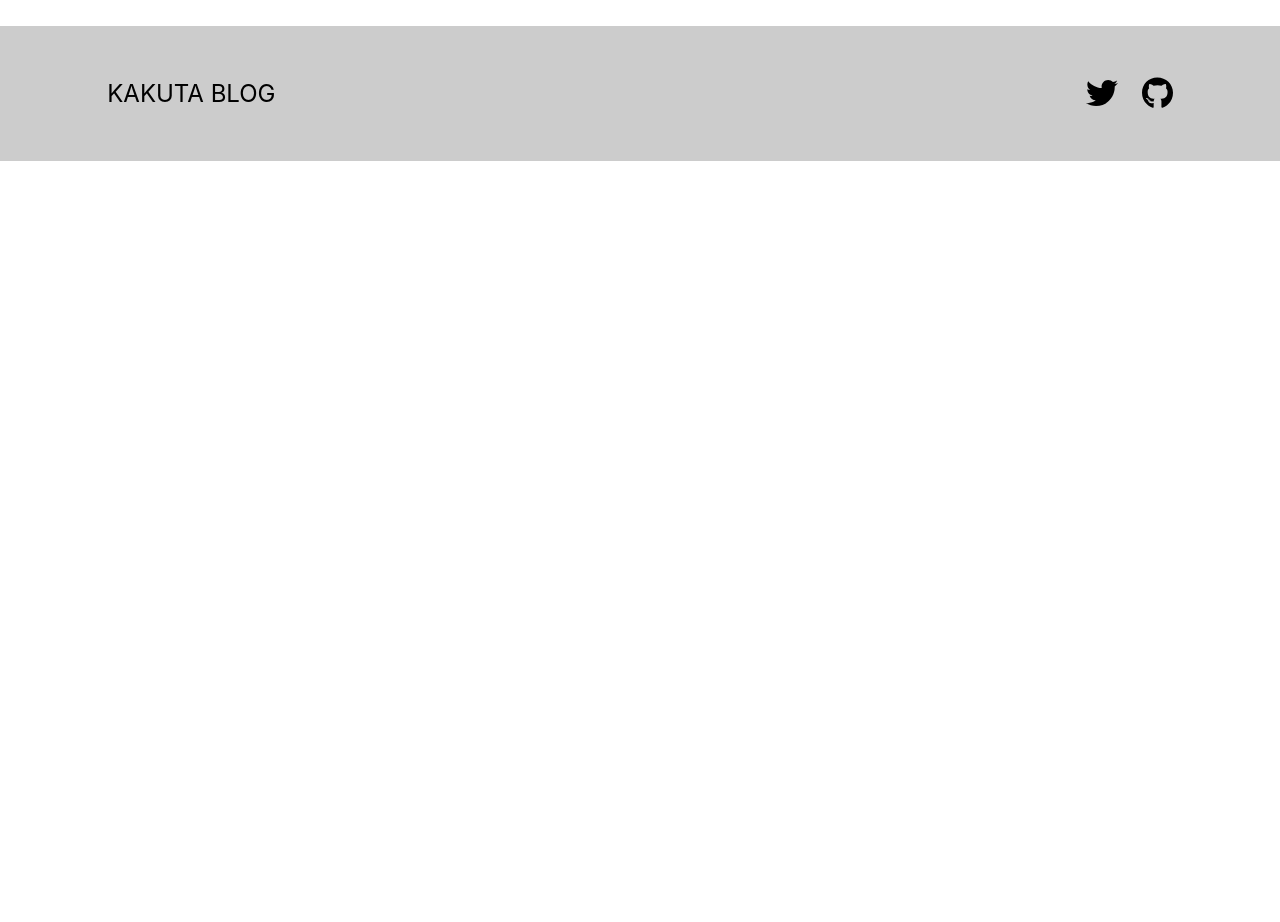
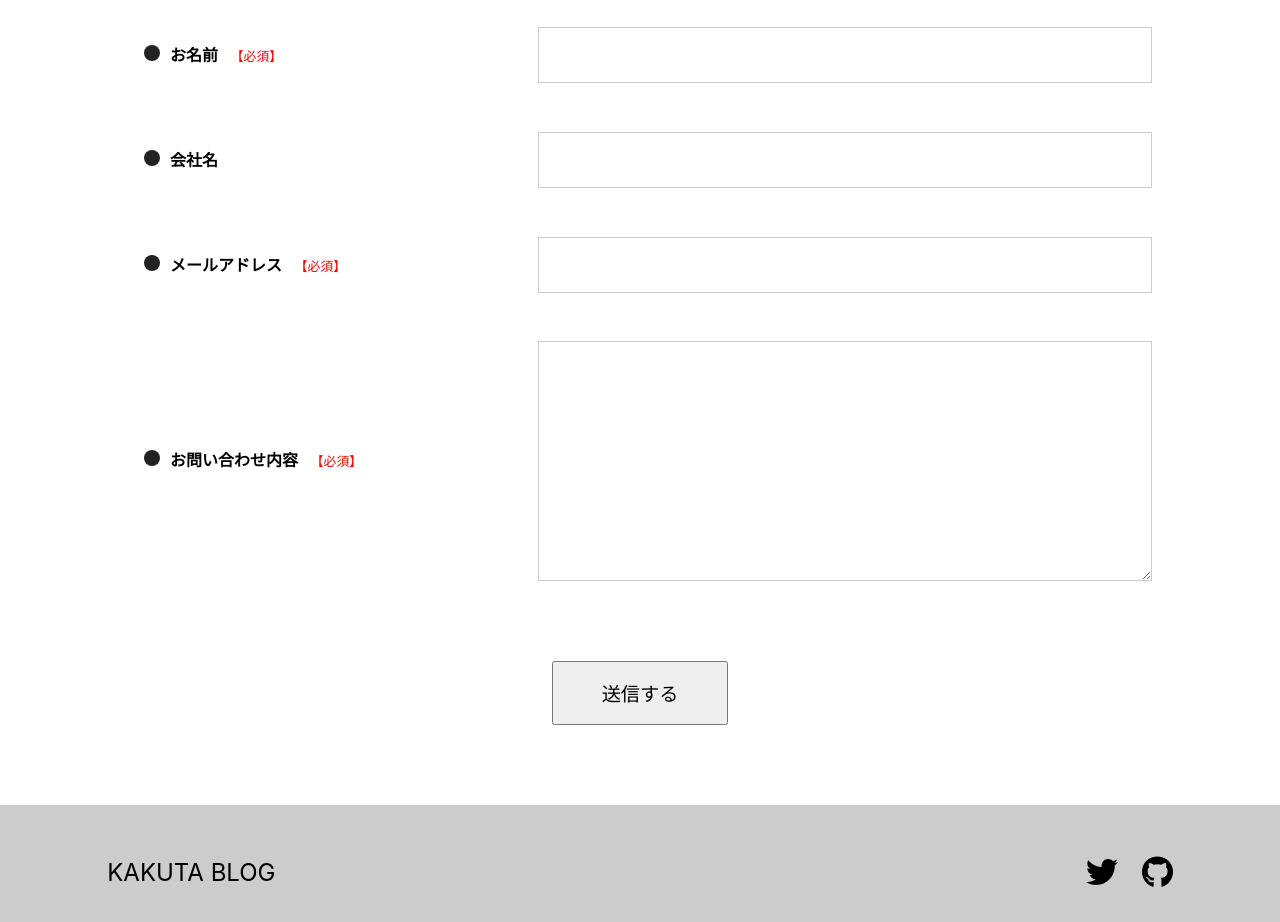
Before and after one commit to kakuta0915/kakuta-tech-blog, a Next.js app: page /contact in a window 1280 px wide. Shown: the part 660-1582 px from the top of the page. Before the commit the page ends 821 px from the top, so only its background shows below. Built offline with nearby package versions, Linux system fonts and the light colour scheme; no server answers.

Commit message:
✨ contact.jsxにformコンポーネントを追加した

```diff
--- a/pages/contact.jsx
+++ b/pages/contact.jsx
@@ -3,6 +3,7 @@
 import Meta from '@/src/components/meta/meta'
 import Container from '@/src/components/container/container'
 import Hero from '@/src/components/hero/hero'
+import Form from '@/src/components/form/form'
 
 export default function Contact() {
   return (
@@ -14,6 +15,41 @@ export default function Contact() {
         />
         <Hero title="CONTACT" subtitle="お問い合わせ" imageOn />
       </Container>
+
+      <Form>
+        <form>
+          <ul>
+            <li>
+              <label for="username">
+                お名前
+                <span>【必須】</span>
+              </label>
+              <input type="text" id="username" name="username" />
+            </li>
+            <li>
+              <label for="company">会社名</label>
+              <input type="text" id="company" name="company" />
+            </li>
+            <li>
+              <label for="email">
+                メールアドレス
+                <span>【必須】</span>
+              </label>
+              <input type="email" id="email" name="email" />
+            </li>
+            <li>
+              <label for="detail">
+                お問い合わせ内容
+                <span>【必須】</span>
+              </label>
+              <textarea id="detail" name="detail"></textarea>
+            </li>
+          </ul>
+        </form>
+        <button type="submit" value="送信">
+          送信する
+        </button>
+      </Form>
     </>
   )
 }
--- /dev/null
+++ b/src/components/form/form.jsx
@@ -0,0 +1,7 @@
+// フォーム
+
+import styles from './form.module.css'
+
+export default function Form({ children }) {
+  return <div className={styles.form}>{children}</div>
+}
--- /dev/null
+++ b/src/components/form/form.module.css
@@ -0,0 +1,66 @@
+.form {
+  width: 80%;
+  margin: 0 auto;
+}
+.form form ul li {
+  margin-bottom: 3rem;
+}
+.form label {
+  display: inline-block;
+  width: 30%;
+  padding: 1rem;
+  font-weight: bold;
+}
+.form label span {
+  font-weight: normal;
+  font-size: 0.8rem;
+  color: red;
+  margin-left: 0.8rem;
+}
+.form input[type='text'],
+.form input[type='email'] {
+  padding: 1rem;
+}
+
+.form textarea {
+  vertical-align: middle;
+  padding: 1rem;
+  height: 15rem;
+}
+
+.form input[type='text'],
+.form input[type='email'],
+.form textarea {
+  width: 60%;
+  margin-left: 10%;
+  font-size: 1.2rem;
+  border: 1px solid #ccc;
+}
+
+.form label::before,
+.form textarea::before {
+  display: inline-block;
+  content: '';
+  width: 1rem;
+  height: 1rem;
+  background-color: var(--black);
+  margin: -2px 10px 0 0;
+  border-radius: 50%;
+}
+
+.form button {
+  display: block;
+  padding: 1rem 3rem;
+  margin: 5rem auto;
+  font-size: 1.2rem;
+}
+
+@media (max-width: 768px) {
+  .form label,
+  .form input[type='text'],
+  .form input[type='email'],
+  .form textarea {
+    width: 100%;
+    margin: 0 auto;
+  }
+}
```
